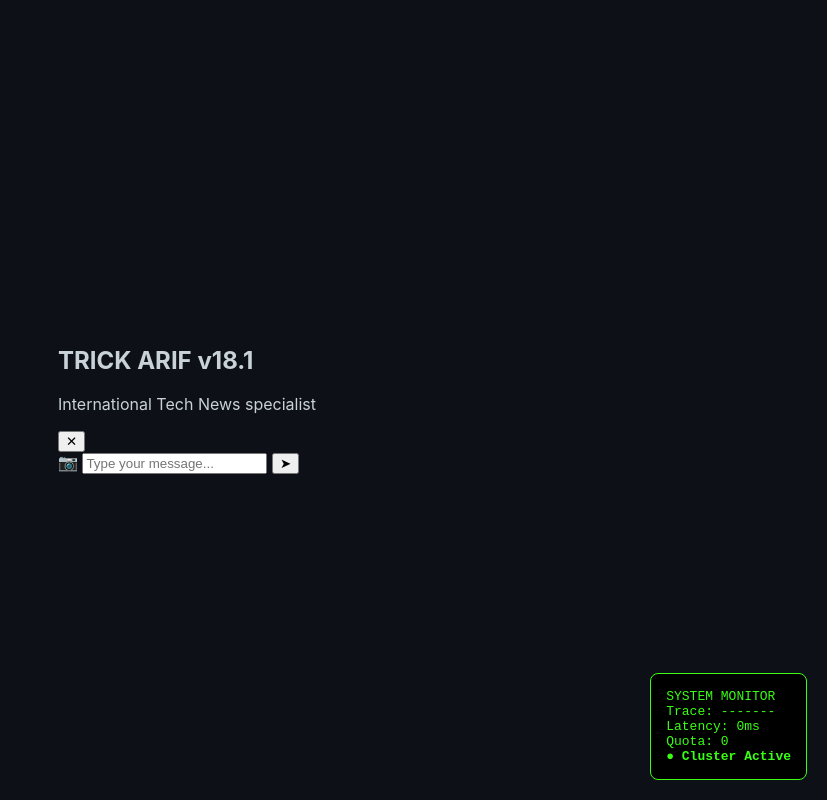
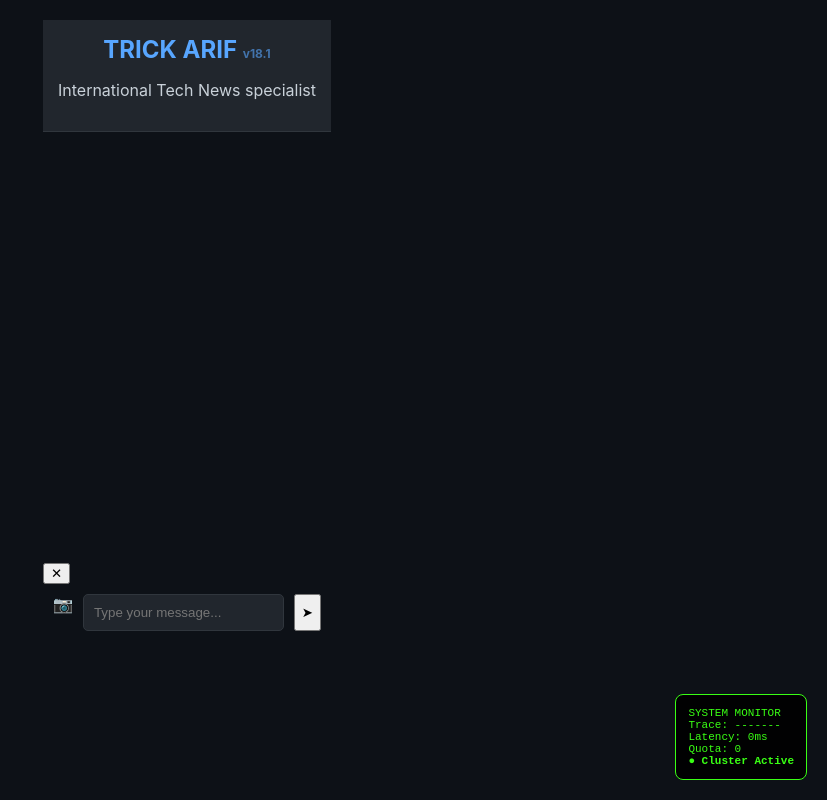
Before and after one commit to alihydarsyedofficial-art/trick-a4if-advanced-ai, a website: page index.html in a window 1280 px wide. Shown: the whole page, without its empty margins (453-1280 px from the left). Drawn offline with Linux system fonts and the light colour scheme.

Commit message:
Refactor CSS to use CSS variables for theming

```diff
--- a/style.css
+++ b/style.css
@@ -1,33 +1,64 @@
+:root {
+    --bg: #0d1117;
+    --card: #161b22;
+    --accent: #58a6ff;
+    --text: #c9d1d9;
+    --neon: #39ff14;
+}
+
 body {
-    background-color: #0d1117;
-    color: #c9d1d9;
+    background-color: var(--bg);
+    color: var(--text);
     font-family: 'Inter', sans-serif;
-    margin: 0;
     display: flex;
     justify-content: center;
-    align-items: center;
-    height: 100vh;
+    padding: 20px;
+    margin: 0;
 }
 
 #chat-container {
-    width: 90%;
-    max-width: 600px;
-    background: #161b22;
-    border-radius: 10px;
-    padding: 20px;
+    width: 100%;
+    max-width: 500px;
+    background: var(--card);
     border: 1px solid #30363d;
+    border-radius: 12px;
+    overflow: hidden;
+}
+
+header {
+    background: #21262d;
+    padding: 15px;
+    text-align: center;
+    border-bottom: 1px solid #30363d;
+}
+
+header h2 { margin: 0; color: var(--accent); }
+header span { font-size: 12px; opacity: 0.6; }
+
+#chat-box { height: 400px; overflow-y: auto; padding: 15px; }
+
+.input-area { display: flex; padding: 10px; gap: 10px; background: #0d1117; }
+
+input[type="text"] {
+    flex: 1;
+    background: #21262d;
+    border: 1px solid #30363d;
+    color: white;
+    padding: 10px;
+    border-radius: 5px;
 }
 
 #debug-widget {
     position: fixed;
     bottom: 20px;
     right: 20px;
-    background: #000;
-    color: #39ff14;
-    padding: 15px;
+    background: rgba(0,0,0,0.9);
+    padding: 12px;
     border-radius: 8px;
-    font-family: monospace;
-    border: 1px solid #39ff14;
+    font-family: 'JetBrains Mono', monospace;
+    font-size: 11px;
+    border: 1px solid var(--neon);
+    color: var(--neon);
 }
 
-.online { color: #39ff14; font-weight: bold; }
+.online { color: var(--neon); font-weight: bold; }
```
